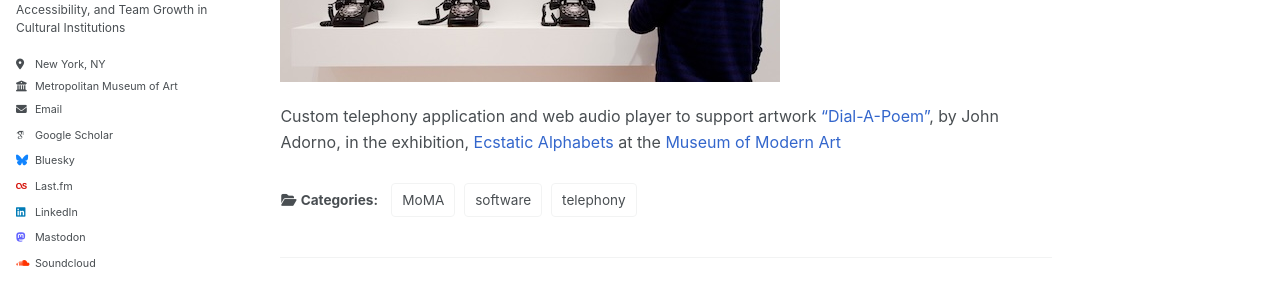
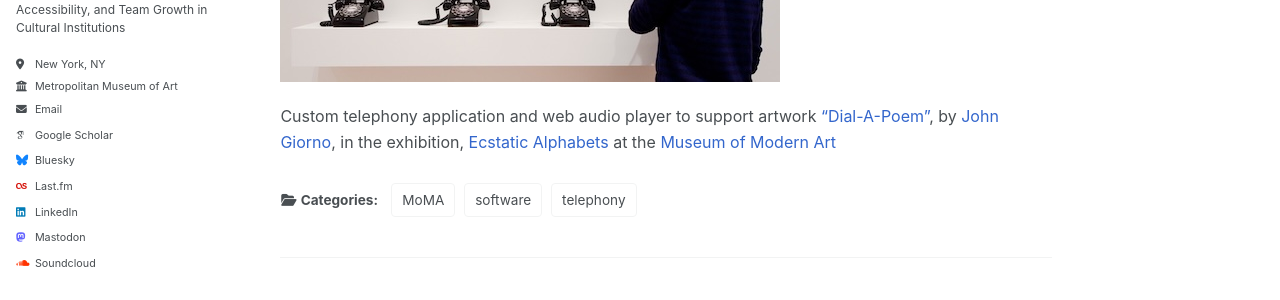
Before and after one commit to spencerk/spencerk.github.io, a Jekyll site: the page built from _portfolio/dial-a-poem.md, in a window 1280 px wide and 1005 px high. Shown: the part 334-634 px from the top of the window. Built offline with Jekyll 4.4.1, drawn with Linux system fonts in a browser that asks for light colours; some web fonts are replaced.

Commit message:
fix artist credit on Dial-A-Poem: John Adorno -> John Giorno
The artwork is by John Giorno. Confirmed against MoMA's collection record
(moma.org/collection/works/294325) and the Ecstatic Alphabets listing,
May 6 - Aug 27 2012. Name now links to that record.

Same typo was in CV/Projects/Dial-a-Poem.md and has been corrected there
too, so it does not get reintroduced from the vault.

```diff
--- a/_portfolio/dial-a-poem.md
+++ b/_portfolio/dial-a-poem.md
@@ -10,9 +10,9 @@ categories:
   - telephony
   - MoMA
 institution: MoMA
-excerpt: Custom telephony application and web audio player to support artwork "Dial-A-Poem", by John Adorno, in the exhibition, Ecstatic Alphabets at the Museum of Modern Art.
+excerpt: Custom telephony application and web audio player to support artwork "Dial-A-Poem", by John Giorno, in the exhibition, Ecstatic Alphabets at the Museum of Modern Art.
 ---
 <img alt="a row of black, analog telephones in a white room.  person facing the row of phones, with receiver lifted to left ear."  src="/images/portfolio/dial-a-poem-500w.jpg">
 *Photo Credit: Dan Phiffer*
 
-Custom telephony application and web audio player to support artwork ["Dial-A-Poem"](https://www.moma.org/interactives/exhibitions/2012/ecstaticalphabets/dial-a-poem/), by John Adorno, in the exhibition, [Ecstatic Alphabets](https://www.moma.org/interactives/exhibitions/2012/ecstaticalphabets) at the [Museum of Modern Art](https://www.moma.org)
+Custom telephony application and web audio player to support artwork ["Dial-A-Poem"](https://www.moma.org/interactives/exhibitions/2012/ecstaticalphabets/dial-a-poem/), by [John Giorno](https://www.moma.org/collection/works/294325), in the exhibition, [Ecstatic Alphabets](https://www.moma.org/interactives/exhibitions/2012/ecstaticalphabets) at the [Museum of Modern Art](https://www.moma.org)
```
